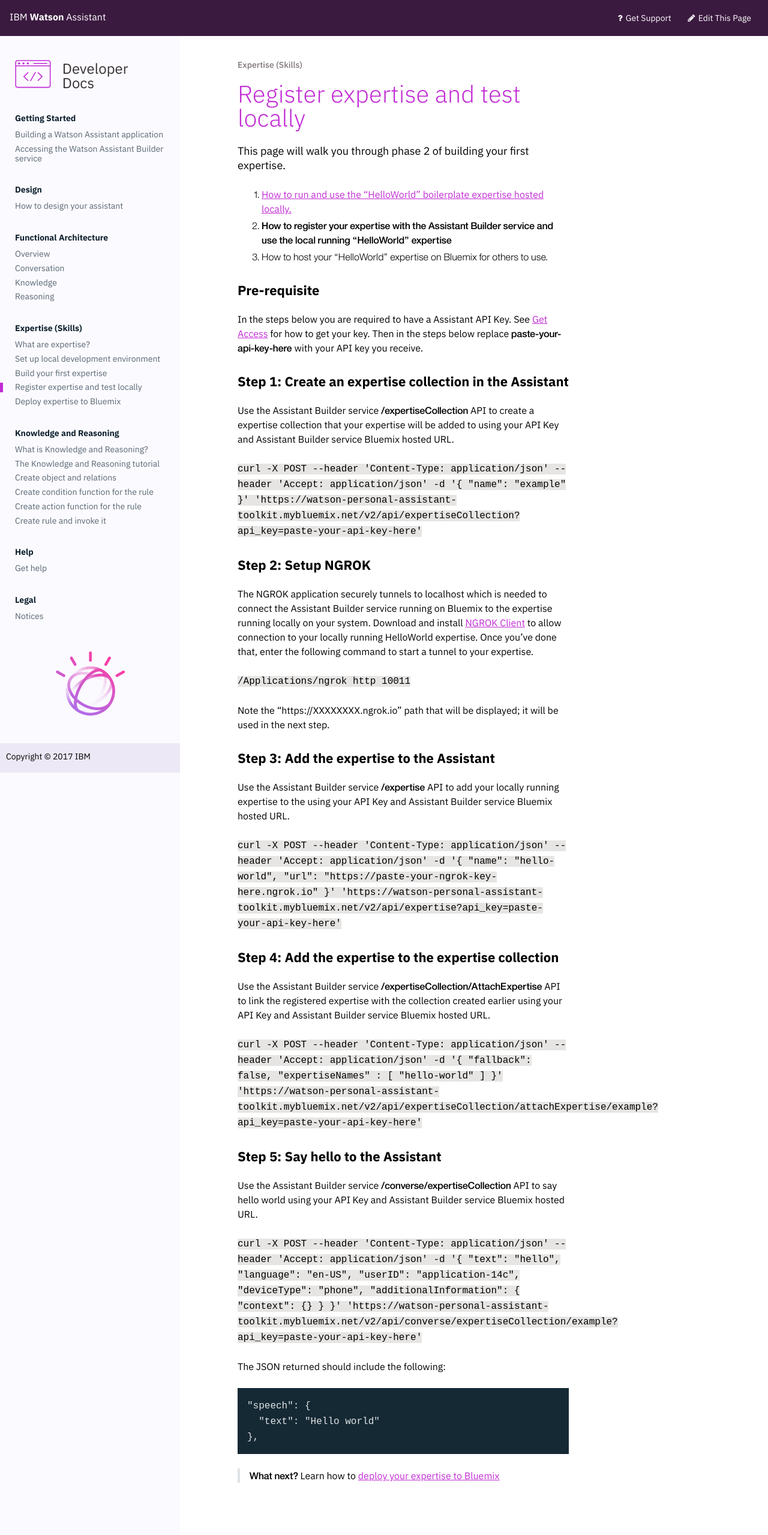
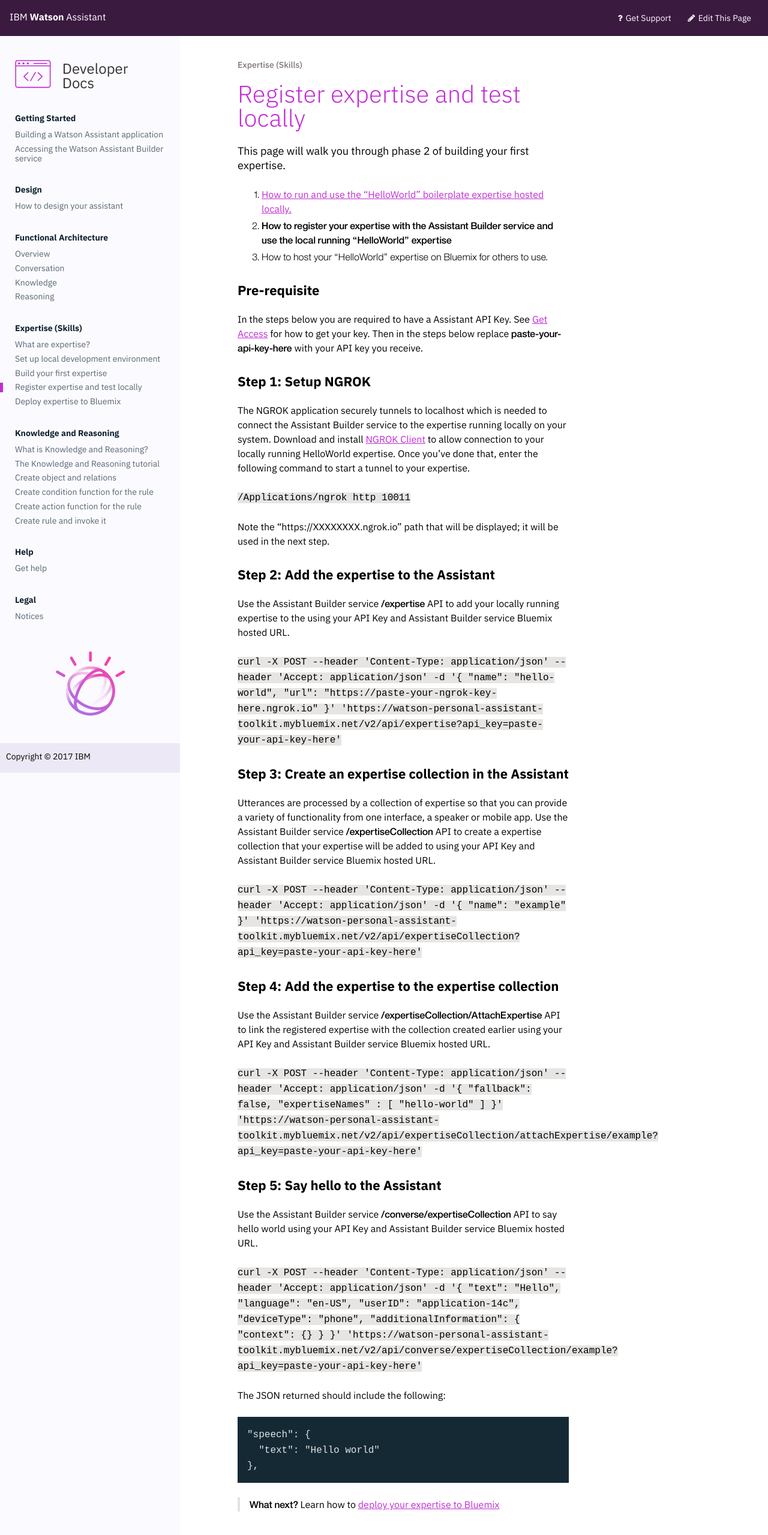
Before and after one commit to Watson-Personal-Assistant/developer, a Jekyll site: the page built from _content/expertise/develop-locally.md, in a window 1280 px wide. Shown: the top 2559 px of the page at 60% size. Built offline with Jekyll 4.4.1, drawn with Linux system fonts in a browser that asks for light colours.

Commit message:
fixes issues from run through of expertise tutorial

```diff
--- a/_content/expertise/develop-locally.md
+++ b/_content/expertise/develop-locally.md
@@ -11,27 +11,27 @@
 ### Pre-requisite
 In the steps below you are required to have a Assistant API Key. See [Get Access]({{site.baseurl}}/get-started/get-api-key/) for how to get your key.  Then in the steps below replace **paste-your-api-key-here** with your API key you receive.
 
-### Step 1: Create an expertise collection in the Assistant
-Use the Assistant Builder service **/expertiseCollection** API to create a expertise collection that your expertise will be added to using your API Key and Assistant Builder service Bluemix hosted URL.
-
-`curl -X POST --header 'Content-Type: application/json' --header 'Accept: application/json' -d '{
-  "name": "example"
-}' 'https://watson-personal-assistant-toolkit.mybluemix.net/v2/api/expertiseCollection?api_key=paste-your-api-key-here'`
-
-### Step 2: Setup NGROK
-The NGROK application securely tunnels to localhost which is needed to connect the Assistant Builder service running on Bluemix to the expertise running locally on your system. Download and install [NGROK Client](https://ngrok.com) to allow connection to your locally running HelloWorld expertise.  Once you've done that, enter the following command to start a tunnel to your expertise.
+### Step 1: Setup NGROK
+The NGROK application securely tunnels to localhost which is needed to connect the Assistant Builder service to the expertise running locally on your system. Download and install [NGROK Client](https://ngrok.com) to allow connection to your locally running HelloWorld expertise.  Once you've done that, enter the following command to start a tunnel to your expertise.
 
 `/Applications/ngrok http 10011`
 
 Note the "https://XXXXXXXX.ngrok.io" path that will be displayed; it will be used in the next step.
 
-### Step 3: Add the expertise to the Assistant
+### Step 2: Add the expertise to the Assistant
 Use the Assistant Builder service **/expertise** API to add your locally running expertise to the  using your API Key and Assistant Builder service Bluemix hosted URL.
 
 `curl -X POST --header 'Content-Type: application/json' --header 'Accept: application/json' -d '{
   "name": "hello-world",
   "url": "https://paste-your-ngrok-key-here.ngrok.io"
 }' 'https://watson-personal-assistant-toolkit.mybluemix.net/v2/api/expertise?api_key=paste-your-api-key-here'`
+
+### Step 3: Create an expertise collection in the Assistant
+Utterances are processed by a collection of expertise so that you can provide a variety of functionality from one interface, a speaker or mobile app.  Use the Assistant Builder service **/expertiseCollection** API to create a expertise collection that your expertise will be added to using your API Key and Assistant Builder service Bluemix hosted URL.
+
+`curl -X POST --header 'Content-Type: application/json' --header 'Accept: application/json' -d '{
+  "name": "example"
+}' 'https://watson-personal-assistant-toolkit.mybluemix.net/v2/api/expertiseCollection?api_key=paste-your-api-key-here'`
 
 ### Step 4: Add the expertise to the expertise collection
 Use the Assistant Builder service **/expertiseCollection/AttachExpertise** API to link the registered expertise with the collection created earlier using your API Key and Assistant Builder service Bluemix hosted URL.
@@ -47,7 +47,7 @@
 Use the Assistant Builder service **/converse/expertiseCollection** API to say hello world using your API Key and Assistant Builder service Bluemix hosted URL.
 
 `curl -X POST --header 'Content-Type: application/json' --header 'Accept: application/json' -d '{
-  "text": "hello",
+  "text": "Hello",
   "language": "en-US",
   "userID": "application-14c",
   "deviceType": "phone",
```
Also changed, not shown: _content/expertise/build-expertise.md (+4 -6 lines), _content/expertise/deploy-to-bluemix.md (+5 -7 lines), _content/expertise/setup-local-dev-env.md (+8 -5 lines).
